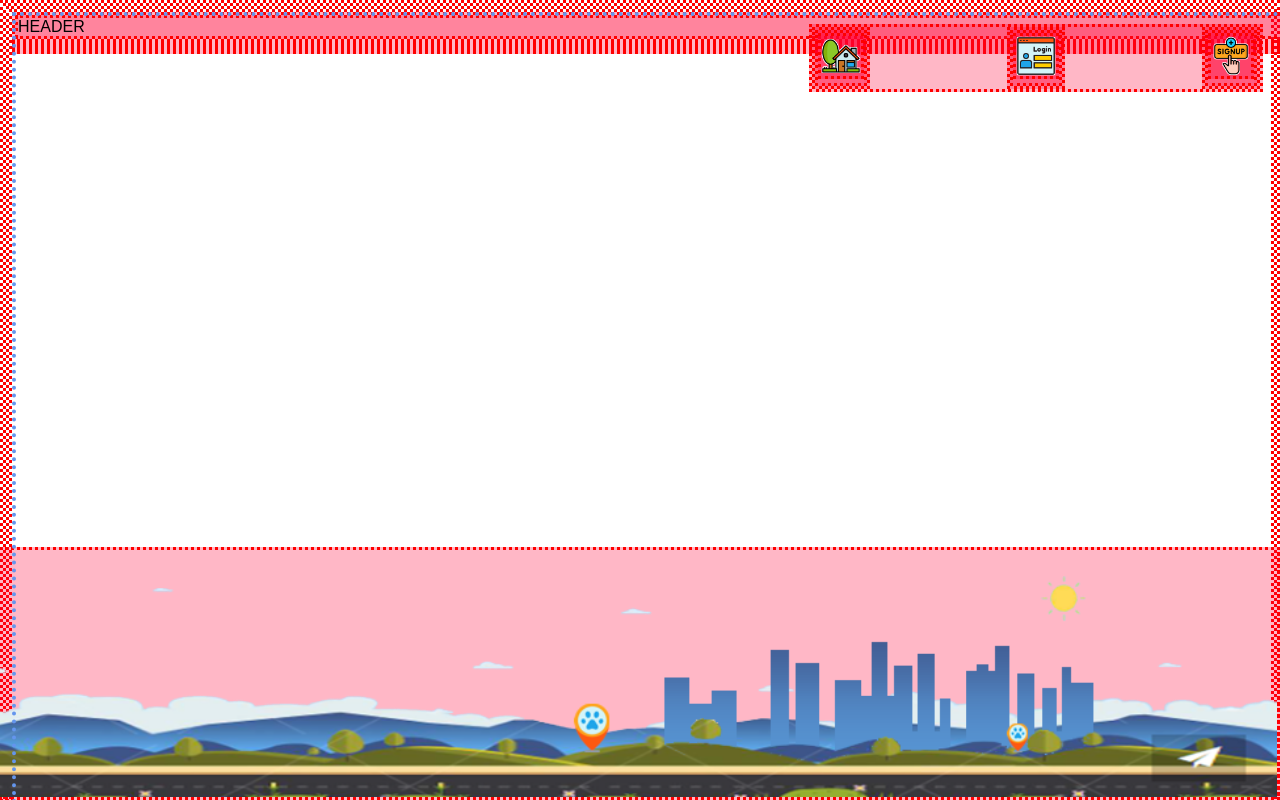
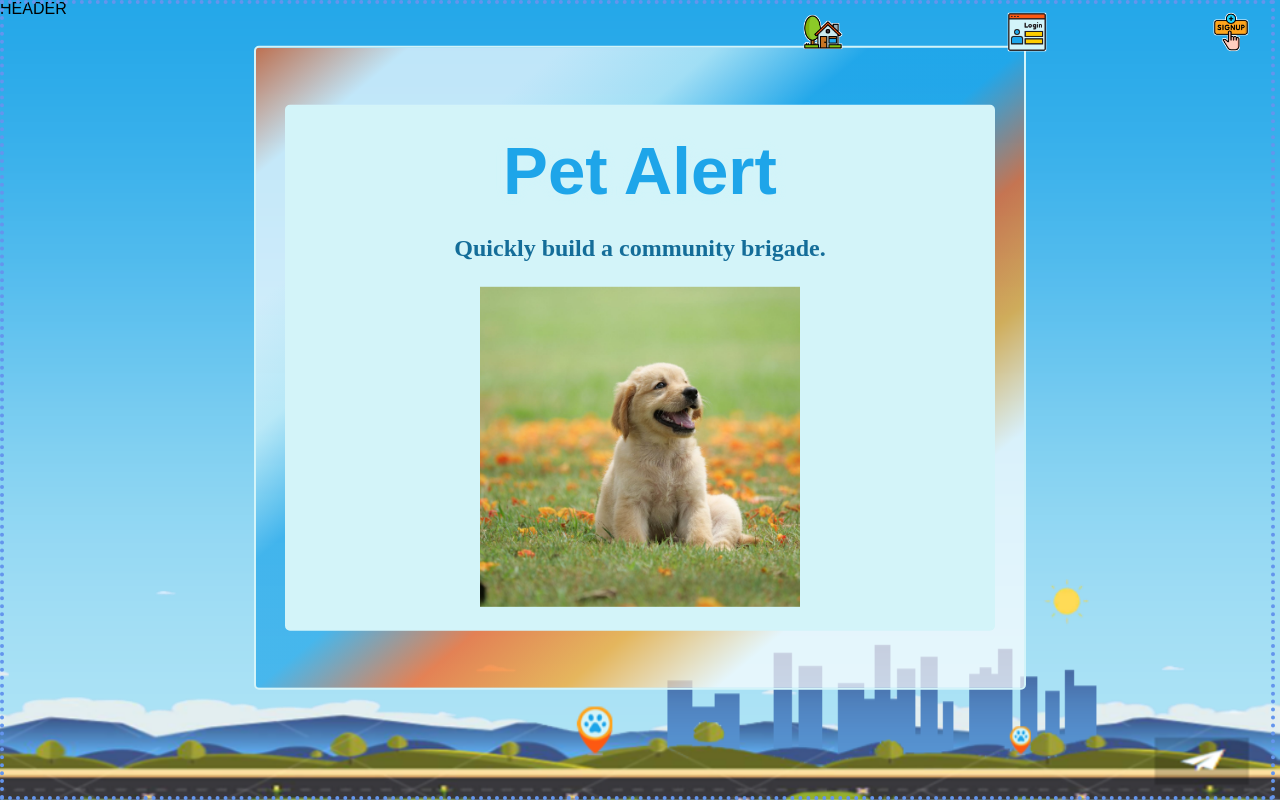
Before and after one commit to KennWg/pet-finder, a React (Create React App) app in the folder client/: page / in a window 1280 px wide. Shown: the top 800 px of the page. Built offline with nearby package versions, Linux system fonts and the light colour scheme.

Commit message:
enshen 1

```diff
--- a/client/src/App.css
+++ b/client/src/App.css
@@ -42,8 +42,8 @@
 
 * {
   /* for development*/
-  border: 3px dotted rgb(255, 0, 0);
-  background-color: #ff003748;
+  /* border: 3px dotted rgb(255, 0, 0);
+  background-color: #ff003748; */
 
 }
 
@@ -117,7 +117,7 @@ button[type="submit"] {
 
 .site-container {
   /* background: linear-gradient(#3c5688, #58a8e7); */
-  /* background-image: url(./assets/images/sky-background.png); */
+  background-image: url(./assets/images/sky-background.png);
   background-size: cover;
   min-height: 200vh;
   width: 100vw;
@@ -269,7 +269,7 @@ body {
   border-radius: 5px;
   border-width: 2px;
   border-style: solid;
-
+z-index: 10;
 }
 
 .inner-div {
@@ -411,7 +411,7 @@ input {
 
 
 .footer-class {
-  /* z-index: 10; */
+  z-index: 5;
   display: relative;
 }
 
--- a/client/src/components/Main/index.js
+++ b/client/src/components/Main/index.js
@@ -16,14 +16,14 @@ function Main() {
 
     return (
         <main className="main-class">
-            {/* {currentView === 'HOME' && <Home />}
+            {currentView === 'HOME' && <Home />}
             {currentView === 'DASHBOARD' && <Dashboard />}
             {currentView === 'LOGIN' && <Login />}
             {currentView === 'LOGOUT' && <LogoutInfo />}
             {currentView === 'SIGNUP' && <SignUp />}
             {currentView === 'REPORT' && <Report />}
             {currentView === 'VIEW REPORT' && <SingleReport />}
-            {currentView === 'ALL REPORTS' && <AllReports />} */}
+            {currentView === 'ALL REPORTS' && <AllReports />}
         </main>
     )
 }
```
